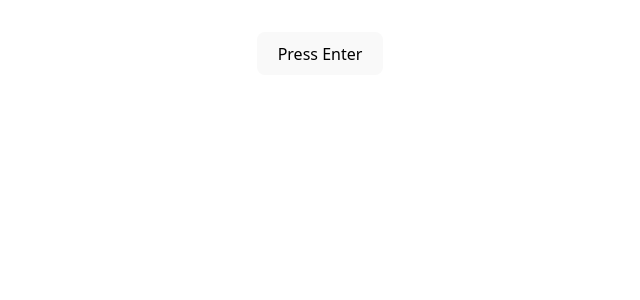
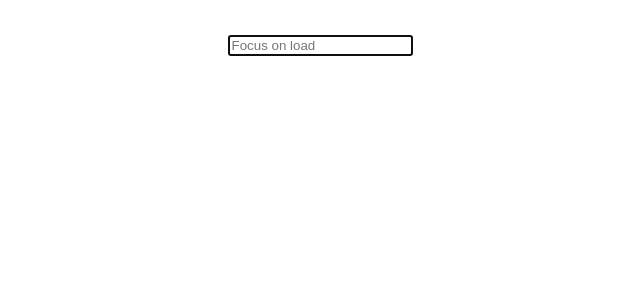
Before and after one commit to debraj137/learn-react, a React (Vite) app: page / in a window 1280 px wide. Shown: the top 300 px of the page, without its empty margins (320-960 px from the left). Built offline with nearby package versions, Linux system fonts and the light colour scheme.

Commit message:
🧠 This helps: keyboard users, screen reader users

```diff
--- a/src/App.jsx
+++ b/src/App.jsx
@@ -363,10 +363,16 @@ function App() {
   // if(items.length == 0) return <p>No item found</p>
   // const loading = true
   // if(loading) return <p>Loading</p>
-  const handleKeyDown = (e)=>{
-    console.log('c;oc')
-    if(e.key === 'Enter') alert("Enter pressed")
-  }
+  // const handleKeyDown = (e)=>{
+  //   console.log('c;oc')
+  //   if(e.key === 'Enter') alert("Enter pressed")
+  // }
+
+  const inputRef = useRef();
+
+  useEffect(()=>{
+    inputRef.current.focus();
+  },[])
   return (
     <>
       {/* <h1>Hello react</h1>
@@ -548,7 +554,8 @@ function App() {
       {/* <div role="alert">
       Something went wrong
     </div> */}
-    <button onKeyDown={handleKeyDown}>Press Enter</button>
+    {/* <button onKeyDown={handleKeyDown}>Press Enter</button> */}
+    <input type="text" ref={inputRef} placeholder='Focus on load'/>
     </>
 
   )
```
